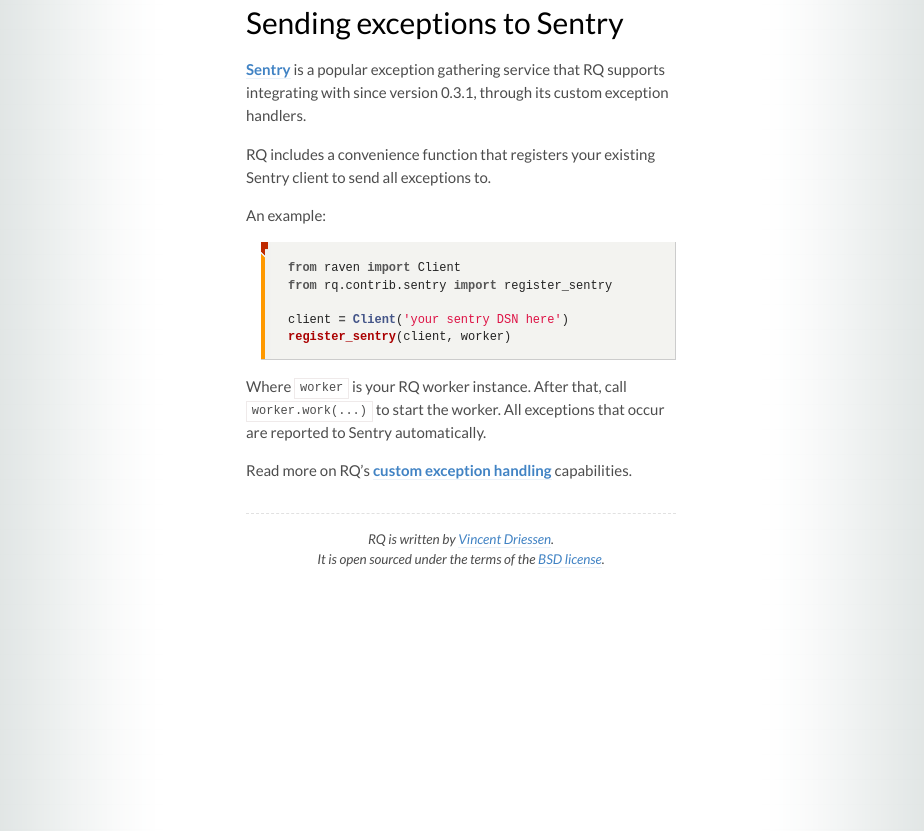
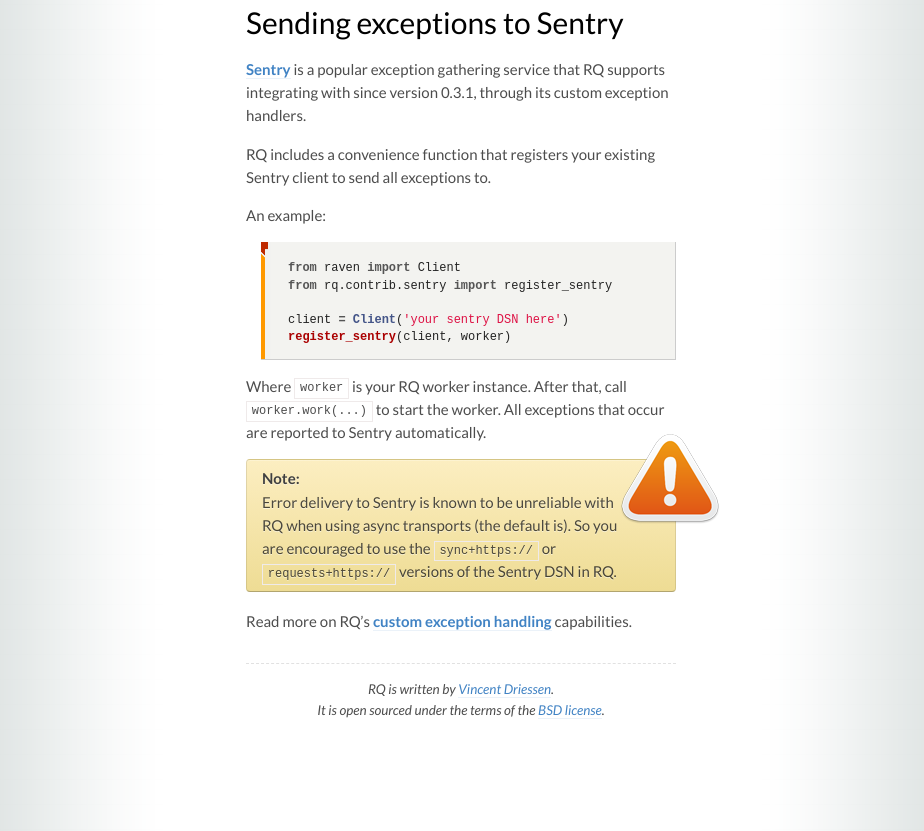
Before and after one commit to rq/rq, a Jekyll site: the page built from patterns/sentry.md, in a window 1280 px wide. Shown: the part 320-1151 px from the top of the page, without its empty margins (179-1103 px from the left). Built offline with Jekyll 4.4.1, drawn with Linux system fonts in a browser that asks for light colours; some web fonts are replaced; Markdown is read by kramdown in place of the engine named in the settings.

Commit message:
Add note to docs.

```diff
--- a/patterns/sentry.md
+++ b/patterns/sentry.md
@@ -26,4 +26,15 @@
 to start the worker.  All exceptions that occur are reported to Sentry
 automatically.
 
+<div class="warning">
+    <img style="float: right; margin-right: -60px; margin-top: -38px" src="{{site.baseurl}}img/warning.png" />
+    <strong>Note:</strong>
+    <p>
+      Error delivery to Sentry is known to be unreliable with RQ when using
+      async transports (the default is).  So you are encouraged to use the
+      <code>sync+https://</code> or <code>requests+https://</code> versions of
+      the Sentry DSN in RQ.
+    </p>
+</div>
+
 Read more on RQ's [custom exception handling](/docs/exceptions/) capabilities.
```
